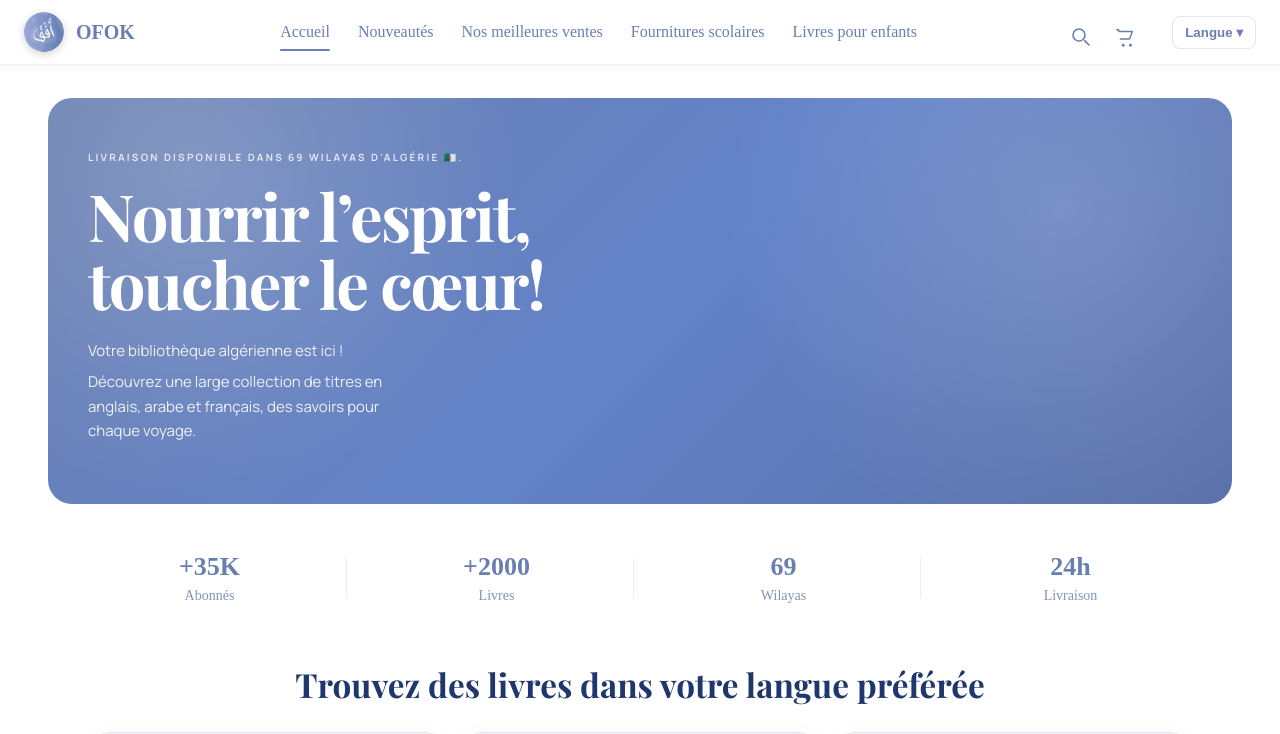
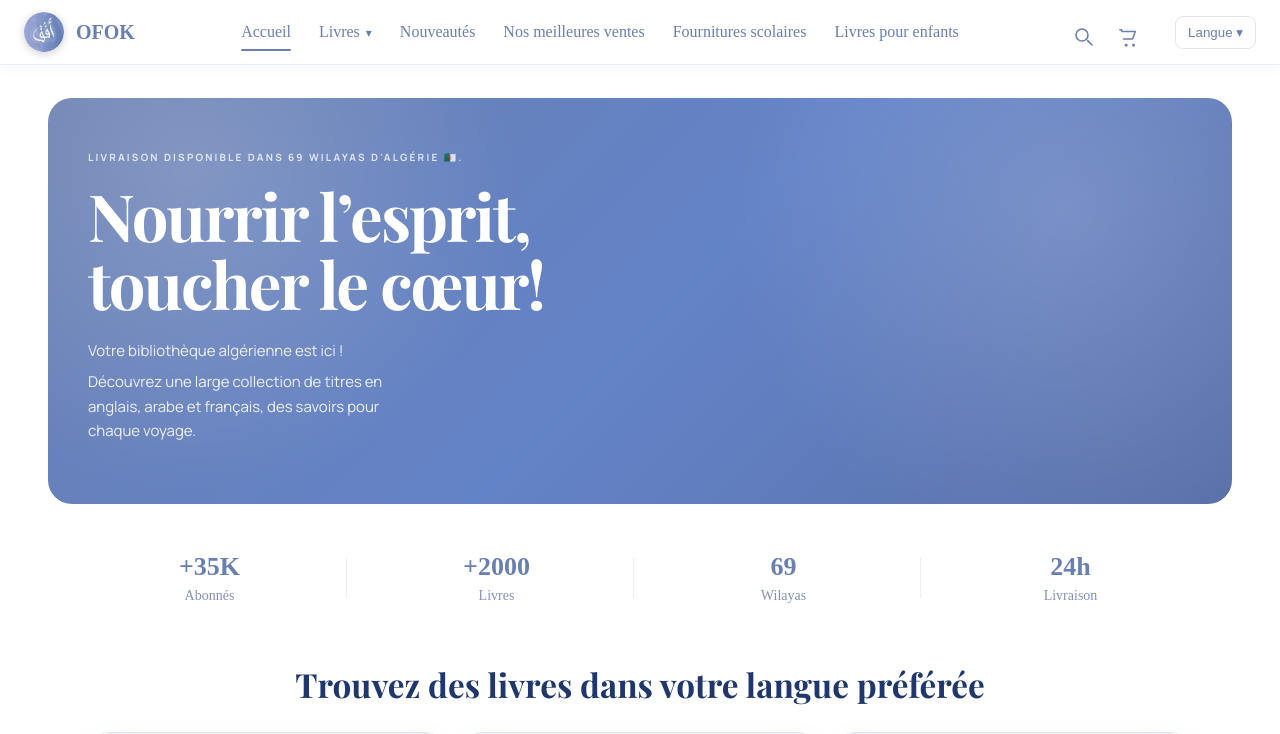
Before and after one commit to loubnaamez10/OFOKstore_website, a React (Vite) app in the folder client/: page / in a window 1280 px wide. Shown: the top 734 px of the page. Built offline with nearby package versions, Linux system fonts and the light colour scheme; no server answers.

Commit message:
Books dropdown button creation & design

```diff
--- a/client/src/components/Navbar.css
+++ b/client/src/components/Navbar.css
@@ -80,6 +80,48 @@
   transform: translateY(1px);
 }
 
+.books-dropdown {
+  position: relative;
+  display: inline-flex;
+}
+
+.books-toggle {
+  appearance: none;
+  font: inherit;
+  color: var(--ofok-purple-2);
+  line-height: inherit;
+  border: 0;
+  background: transparent;
+  text-decoration: none;
+  padding: 6px 0;
+}
+
+.books-menu {
+  position: absolute;
+  left: 0;
+  top: calc(100% + 8px);
+  min-width: 150px;
+  border-radius: 10px;
+  padding: 6px;
+  background: #fff;
+  box-shadow: 0 8px 28px rgba(0, 0, 0, 0.18);
+  z-index: 1001;
+}
+
+.books-menu__item {
+  display: block;
+  padding: 10px 12px;
+  border-radius: 8px;
+  color: var(--ofok-purple-2);
+  text-decoration: none;
+  font-weight: 500;
+  white-space: nowrap;
+}
+
+.books-menu__item:hover {
+  background: #f6f6f8;
+}
+
 .navbar .brand{
   font-weight:800;
   font-size:20px;
@@ -101,9 +143,9 @@
 }
 
 .lang-dropdown{ position:relative; display:inline-block; }
-.lang-toggle{ margin-left:8px; background:transparent; color:var(--ofok-purple-2); border:1px solid rgba(105, 127, 176, 0.2); padding:8px 12px; border-radius:8px; cursor:pointer; font-weight:600; }
+.lang-toggle{ margin-left:8px; background:transparent; color:var(--ofok-purple-2); border:1px solid rgba(105, 127, 176, 0.2); padding:8px 12px; border-radius:8px; cursor:pointer; font-weight:500; }
 .lang-menu{ position:absolute; right:0; top:calc(100% + 8px); background:#fff; color:#222; min-width:140px; border-radius:8px; box-shadow:0 8px 28px rgba(0,0,0,0.18); overflow:hidden; z-index:1001; }
-.lang-menu button{ display:block; width:100%; padding:10px 12px; background:transparent; border:none; text-align:left; cursor:pointer; }
+.lang-menu button{ display:block; width:100%; padding:10px 12px; background:transparent; border:none; text-align:left; cursor:pointer; color:var(--ofok-purple-2); font: inherit; }
 .lang-menu button:hover{ background:#f6f6f8; }
 
 .cart-icon{ position:relative; display:inline-flex; align-items:center; justify-content:center; background:transparent; color:var(--ofok-purple-2); margin-right:12px; text-decoration:none; padding:6px; border-radius:6px; transform: translateY(6px); }
@@ -137,4 +179,9 @@
   .nav-link{
     font-size:14px;
   }
+
+  .books-menu {
+    left: 50%;
+    transform: translateX(-50%);
+  }
 }
--- a/client/src/components/Navbar.jsx
+++ b/client/src/components/Navbar.jsx
@@ -11,18 +11,27 @@ export default function Navbar() {
   const { cart } = useCart();
   const location = useLocation();
   const [langOpen, setLangOpen] = useState(false);
+  const [booksOpen, setBooksOpen] = useState(false);
   const [searchOpen, setSearchOpen] = useState(false);
   const [searchQuery, setSearchQuery] = useState("");
   const searchRef = useRef(null);
+  const booksRef = useRef(null);
   const navigate = useNavigate();
 
   const navText = {
     home: lang === "fr" ? "Accueil" : lang === "ar" ? "الرئيسية" : "Home",
+    books: lang === "fr" ? "Livres" : lang === "ar" ? "الكتب" : "Books",
     newArrivals: lang === "fr" ? "Nouveautés" : lang === "ar" ? "أحدث المنتجات" : "New Arrivals",
     bestsellers: lang === "fr" ? "Nos meilleures ventes" : lang === "ar" ? "الأكثر مبيعًا" : "Our Bestsellers",
     schoolSupplies: lang === "fr" ? "Fournitures scolaires" : lang === "ar" ? "اللوازم المدرسية" : "School Supplies",
     kidsBooks: lang === "fr" ? "Livres pour enfants" : lang === "ar" ? "كتب الأطفال" : "Kids' Books",
   };
+
+  const booksMenuText = {
+    en: { english: "English", arabic: "Arabic", french: "French" },
+    fr: { english: "Anglais", arabic: "Arabe", french: "Français" },
+    ar: { english: "الإنجليزية", arabic: "العربية", french: "الفرنسية" },
+  }[lang] || { english: "English", arabic: "Arabic", french: "French" };
 
   function changeLang(code) {
     setLang(code);
@@ -32,6 +41,17 @@ export default function Navbar() {
   useEffect(() => {
     if (searchOpen && searchRef.current) searchRef.current.focus();
   }, [searchOpen]);
+
+  useEffect(() => {
+    function handlePointerDown(event) {
+      if (booksRef.current && !booksRef.current.contains(event.target)) {
+        setBooksOpen(false);
+      }
+    }
+
+    document.addEventListener("mousedown", handlePointerDown);
+    return () => document.removeEventListener("mousedown", handlePointerDown);
+  }, []);
 
   function onSearchSubmit(e) {
     e.preventDefault();
@@ -58,6 +78,32 @@ export default function Navbar() {
         <Link className={location.pathname === "/" ? "nav-link nav-link--active" : "nav-link"} to="/#home-top">
           {navText.home}
         </Link>
+
+        <div className="books-dropdown" ref={booksRef}>
+          <button
+            type="button"
+            className="nav-link nav-link--button books-toggle"
+            aria-haspopup="menu"
+            aria-expanded={booksOpen}
+            onClick={() => setBooksOpen((open) => !open)}
+          >
+            {navText.books} <span aria-hidden="true" className="nav-link__chevron">▾</span>
+          </button>
+
+          {booksOpen && (
+            <div className="books-menu" role="menu" aria-label={navText.books}>
+              <Link className="books-menu__item" role="menuitem" to="/books?lang=en" onClick={() => setBooksOpen(false)}>
+                {booksMenuText.english}
+              </Link>
+              <Link className="books-menu__item" role="menuitem" to="/books?lang=ar" onClick={() => setBooksOpen(false)}>
+                {booksMenuText.arabic}
+              </Link>
+              <Link className="books-menu__item" role="menuitem" to="/books?lang=fr" onClick={() => setBooksOpen(false)}>
+                {booksMenuText.french}
+              </Link>
+            </div>
+          )}
+        </div>
 
         <Link className="nav-link" to="/#home-new-arrivals">
           {navText.newArrivals}
```
